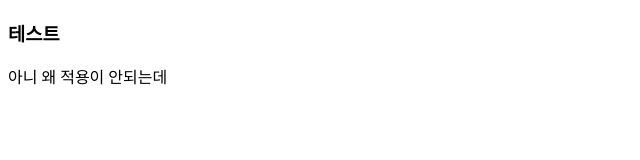
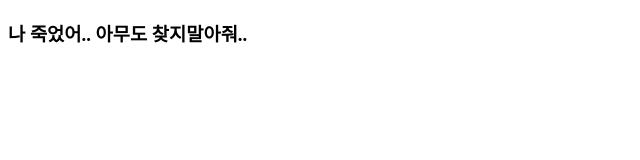
Before and after one commit to AlgorithmDragon/KIT_webNB, a plain HTML site: page main.html in a window 1280 px wide. Shown: the whole page, without its empty margins (0-640 px from the left). Drawn offline with Linux system fonts and the light colour scheme.

Commit message:
Update main.html

```diff
--- a/main.html
+++ b/main.html
@@ -2,9 +2,7 @@
 <html>
 	<head>
 	</head>
-
 	<body>
-		<h3>테스트</h3>
-		아니 왜 적용이 안되는데
+		<h3>나 죽었어.. 아무도 찾지말아줘..</h3>
 	</body>
 </html>
```
